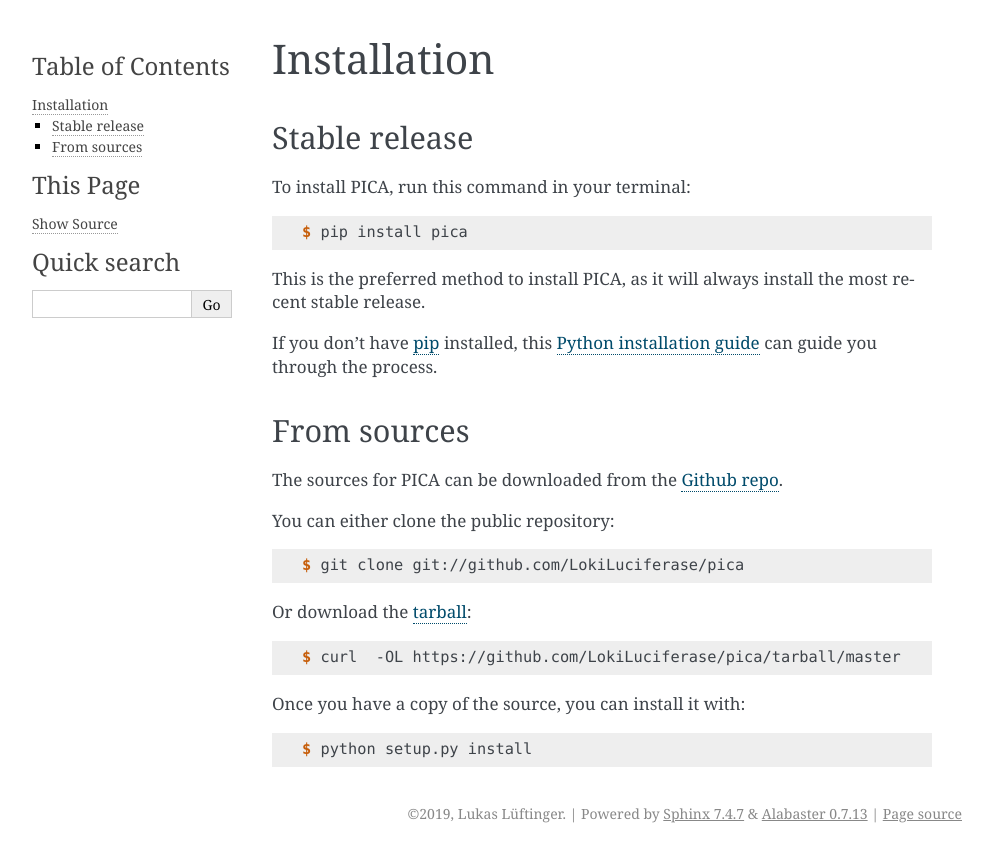
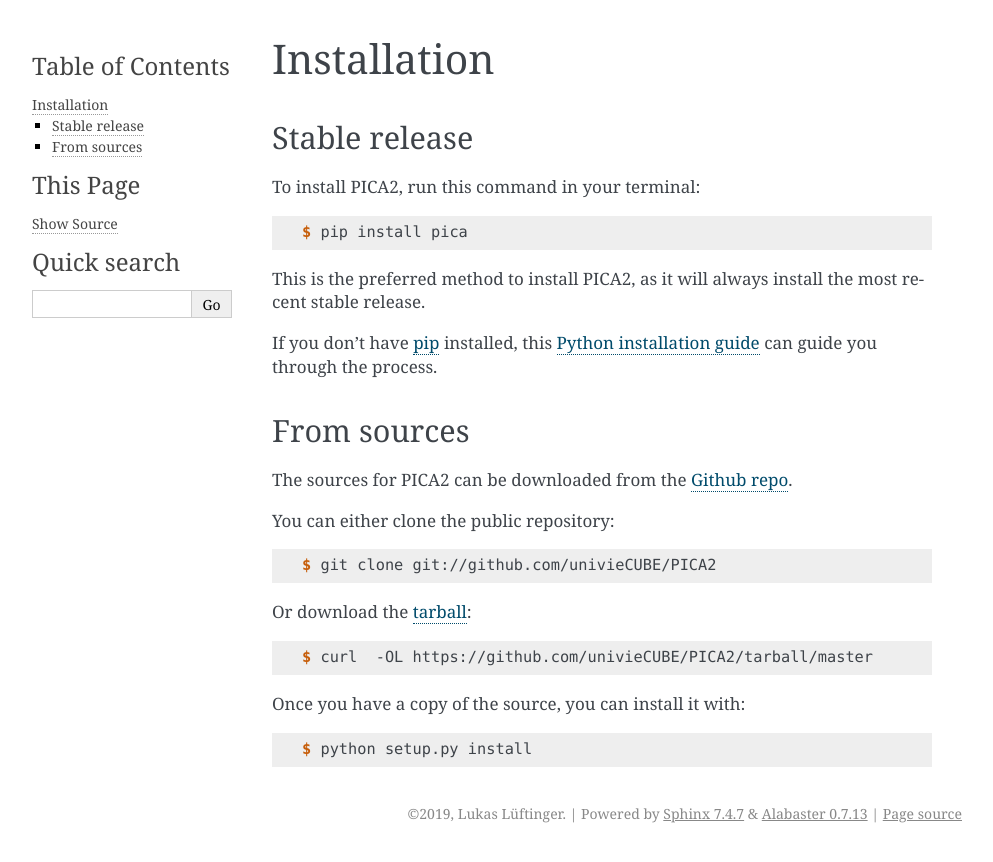
Before and after one commit to LokiLuciferase/phenotrex, a Sphinx documentation site: the page built from docs/installation.rst, in a window 1280 px wide. Shown: the top 862 px of the page, without its empty margins (148-1141 px from the left). Built offline with Sphinx 7.4.7, drawn with Linux system fonts in a browser that asks for light colours; pages that are not in the unit, such as notebooks, are missing from menus.

```diff
--- a/README.rst
+++ b/README.rst
@@ -9,8 +9,8 @@ PICA
 .. image:: https://img.shields.io/travis/LokiLuciferase/pica.svg
         :target: https://travis-ci.org/LokiLuciferase/pica
 
-.. image:: https://readthedocs.org/projects/pica/badge/?version=latest
-        :target: https://pica.readthedocs.io/en/latest/?badge=latest
+.. image:: https://readthedocs.org/projects/pica2-test/badge/?version=latest
+        :target: https://pica2_test.readthedocs.io/en/latest/?badge=latest
         :alt: Documentation Status
 
 
--- a/docs/conf.py
+++ b/docs/conf.py
@@ -95,8 +95,11 @@ html_theme = 'alabaster'
 # Add any paths that contain custom static files (such as style sheets) here,
 # relative to this directory. They are copied after the builtin static files,
 # so a file named "default.css" will overwrite the builtin "default.css".
-html_static_path = ['_static']
+# See: https://www.sphinx-doc.org/en/master/usage/configuration.html#confval-html_static_path
 
+# If we don't use any static files, we shouldn't include this here
+# html_static_path = ['_static']
+html_static_path = []
 
 # -- Options for HTMLHelp output ---------------------------------------
 
--- a/docs/index.rst
+++ b/docs/index.rst
@@ -1,5 +1,5 @@
-Welcome to PICA's documentation!
-================================
+Welcome to the PICA2 documentation!
+===================================
 
 .. toctree::
    :maxdepth: 2
--- a/docs/installation.rst
+++ b/docs/installation.rst
@@ -8,13 +8,13 @@ Installation
 Stable release
 --------------
 
-To install PICA, run this command in your terminal:
+To install PICA2, run this command in your terminal:
 
 .. code-block:: console
 
     $ pip install pica
 
-This is the preferred method to install PICA, as it will always install the most recent stable release.
+This is the preferred method to install PICA2, as it will always install the most recent stable release.
 
 If you don't have `pip`_ installed, this `Python installation guide`_ can guide
 you through the process.
@@ -26,19 +26,19 @@ you through the process.
 From sources
 ------------
 
-The sources for PICA can be downloaded from the `Github repo`_.
+The sources for PICA2 can be downloaded from the `Github repo`_.
 
 You can either clone the public repository:
 
 .. code-block:: console
 
-    $ git clone git://github.com/LokiLuciferase/pica
+    $ git clone git://github.com/univieCUBE/PICA2
 
 Or download the `tarball`_:
 
 .. code-block:: console
 
-    $ curl  -OL https://github.com/LokiLuciferase/pica/tarball/master
+    $ curl  -OL https://github.com/univieCUBE/PICA2/tarball/master
 
 Once you have a copy of the source, you can install it with:
 
@@ -47,5 +47,5 @@ Once you have a copy of the source, you can install it with:
     $ python setup.py install
 
 
-.. _Github repo: https://github.com/LokiLuciferase/pica
-.. _tarball: https://github.com/LokiLuciferase/pica/tarball/master
+.. _Github repo: https://github.com/univieCUBE/PICA2
+.. _tarball: https://github.com/univieCUBE/PICA2/tarball/master
--- a/docs/usage.rst
+++ b/docs/usage.rst
@@ -2,6 +2,6 @@
 Usage
 =====
 
-To use PICA in a project::
+To use PICA2 in a project::
 
     import pica
```
Also changed, not shown: AUTHORS.rst (+7 -1 lines), 2 other files.
